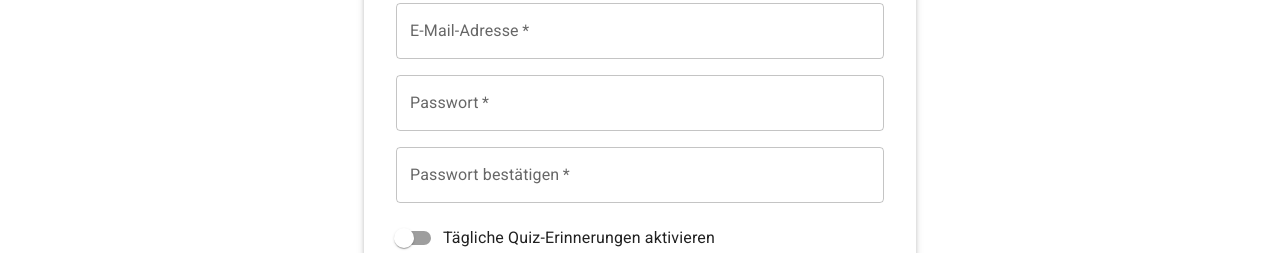
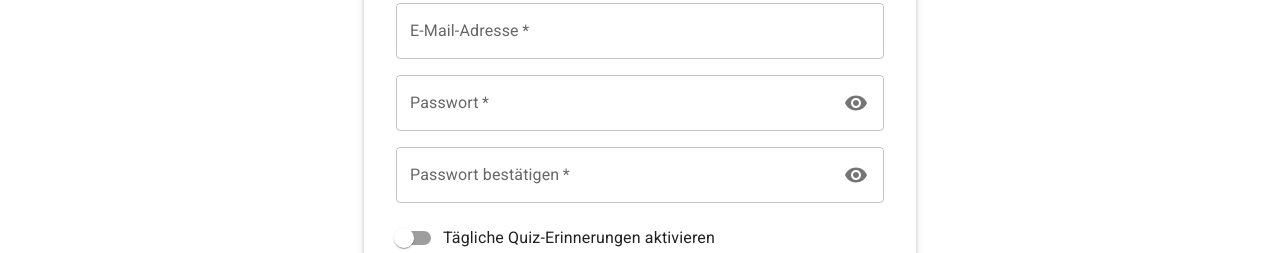
Before and after one commit to PolTheLesser/trivify, a React (Create React App) app in the folder frontend/: page /register in a window 1280 px wide. Shown: the part 269-522 px from the top of the page. Built offline with nearby package versions, Linux system fonts and the light colour scheme; no server answers.

Commit message:
feat: add PasswordField component and integrate it into Login, Register, and Settings

```diff
--- /dev/null
+++ b/frontend/src/CustomElements/PasswordField.js
@@ -0,0 +1,37 @@
+import React, { useState } from 'react';
+import {
+    TextField,
+    IconButton,
+    InputAdornment
+} from '@mui/material';
+import { Visibility, VisibilityOff } from '@mui/icons-material';
+
+export default function PasswordField({ value, onChange, ...props }) {
+    const [showPassword, setShowPassword] = useState(false);
+
+    const togglePasswordVisibility = () => {
+        setShowPassword((show) => !show);
+    };
+
+    return (
+        <TextField
+            {...props}
+            type={showPassword ? 'text' : 'password'}
+            value={value}
+            onChange={onChange}
+            InputProps={{
+                endAdornment: (
+                    <InputAdornment position="end">
+                        <IconButton
+                            onClick={togglePasswordVisibility}
+                            edge="end"
+                            aria-label="toggle password visibility"
+                        >
+                            {showPassword ? <VisibilityOff /> : <Visibility />}
+                        </IconButton>
+                    </InputAdornment>
+                )
+            }}
+        />
+    );
+}
--- a/frontend/src/CustomElements/index.js
+++ b/frontend/src/CustomElements/index.js
@@ -2,3 +2,4 @@ export {default as CustomAutocomplete} from "./CustomAutocomplete";
 export {default as CustomSwitch} from "./CustomSwitch";
 export {default as CustomSelect} from "./CustomSelect";
 export {default as CustomFormControlLabel} from "./CustomFormControlLabel";
+export {default as PasswordField} from "./PasswordField";
--- a/frontend/src/components/Login.jsx
+++ b/frontend/src/components/Login.jsx
@@ -11,6 +11,7 @@ import {
     Alert,
 } from '@mui/material';
 import {useAuth} from '../contexts/AuthContext';
+import {PasswordField} from '../CustomElements';
 
 const Login = () => {
     const [email, setEmail] = useState('');
@@ -75,13 +76,12 @@ const Login = () => {
                             value={email}
                             onChange={(e) => setEmail(e.target.value)}
                         />
-                        <TextField
+                        <PasswordField
                             margin="normal"
                             required
                             fullWidth
                             name="password"
                             label="Passwort"
-                            type="password"
                             id="password"
                             autoComplete="current-password"
                             value={password}
--- a/frontend/src/components/Register.jsx
+++ b/frontend/src/components/Register.jsx
@@ -12,7 +12,7 @@ import {
   Typography,
 } from '@mui/material';
 import {useAuth} from '../contexts/AuthContext';
-import {CustomFormControlLabel, CustomSwitch } from "../CustomElements";
+import {PasswordField, CustomFormControlLabel, CustomSwitch } from "../CustomElements";
 
 const Register = () => {
   const [formData, setFormData] = useState({
@@ -117,12 +117,11 @@ const Register = () => {
                 />
               </Grid>
               <Grid item xs={12}>
-                <TextField
+                <PasswordField
                     required
                     fullWidth
                     name="password"
                     label="Passwort"
-                  type="password"
                     id="password"
                     autoComplete="new-password"
                     value={formData.password}
@@ -130,12 +129,11 @@ const Register = () => {
                 />
               </Grid>
               <Grid item xs={12}>
-                <TextField
+                <PasswordField
                   required
                   fullWidth
                   name="confirmPassword"
                   label="Passwort bestätigen"
-                  type="password"
                   id="confirmPassword"
                   value={formData.confirmPassword}
                   onChange={handleChange}
--- a/frontend/src/components/Settings.jsx
+++ b/frontend/src/components/Settings.jsx
@@ -16,7 +16,7 @@ import {
 } from '@mui/material';
 import axios from 'axios';
 import {useAuth} from '../contexts/AuthContext';
-import { CustomSwitch, CustomFormControlLabel } from "../CustomElements";
+import {PasswordField, CustomSwitch, CustomFormControlLabel } from "../CustomElements";
 
 const Settings = () => {
   const { user, logout } = useAuth();
@@ -135,14 +135,14 @@ const Settings = () => {
 
           <Typography variant="h5" gutterBottom>Passwort ändern</Typography>
           <form onSubmit={handlePasswordChange}>
-            <TextField
-                fullWidth label="Aktuelles Passwort" type="password"
+            <PasswordField
+                fullWidth label="Aktuelles Passwort"
                 value={password.currentPassword}
                 onChange={e => setPassword({ ...password, currentPassword: e.target.value })}
                 margin="normal" required
             />
-            <TextField
-                fullWidth label="Neues Passwort" type="password"
+            <PasswordField
+                fullWidth label="Neues Passwort"
                 value={password.newPassword}
                 onChange={e => setPassword({ ...password, newPassword: e.target.value })}
                 margin="normal" required
```
Lines whose indentation alone changed are shown as unchanged.
